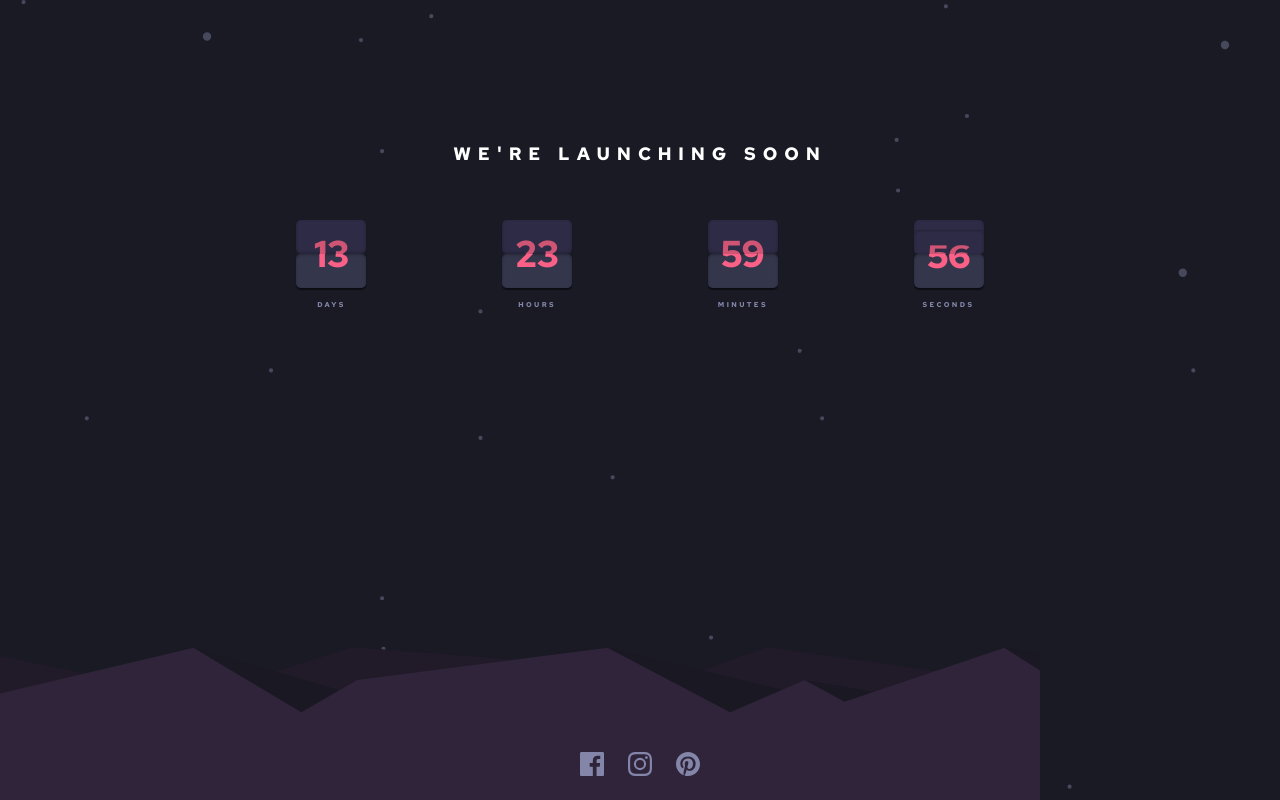
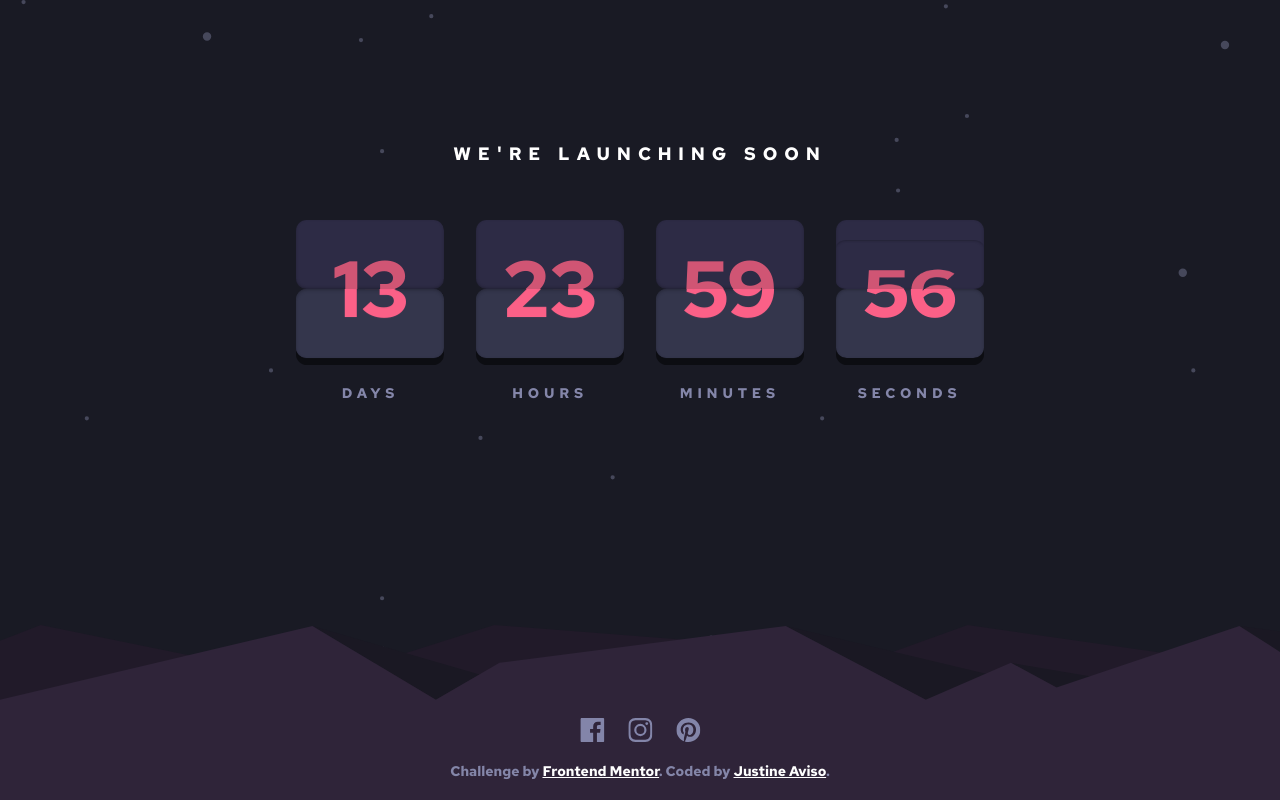
Before and after one commit to jastenn/launch-countdown-page, a Vue app: page / in a window 1280 px wide. Built offline with nearby package versions, Linux system fonts and the light colour scheme.

Commit message:
Application now responsive

```diff
--- a/index.html
+++ b/index.html
@@ -2,9 +2,9 @@
 <html lang="en">
   <head>
     <meta charset="UTF-8" />
-    <link rel="icon" href="/favicon.ico" />
+    <link rel="icon" href="/favicon-32x32.png" />
     <meta name="viewport" content="width=device-width, initial-scale=1.0" />
-    <title>Vite App</title>
+    <title>Frontend Mentor | Launching Date</title>
   </head>
   <body>
     <div id="app"></div>
--- a/src/App.vue
+++ b/src/App.vue
@@ -1,12 +1,19 @@
 <template>
   <div class="app">
-    <Countdown :launch-date="launchDate" title="We're launching soon" />
-    <SocialLinks class="social-links" />
+    <main>
+      <Countdown :launch-date="launchDate" title="We're launching soon" />
+    </main>
+
+    <footer class="footer">
+      <SocialLinks class="socials" />
+      <Attribution />
+    </footer>
   </div>
 </template>
 
 <script setup lang="ts">
 import Countdown from './components/Countdown.vue';
+import Attribution from './components/Attribution.vue';
 import SocialLinks from './components/SocialLinks.vue';
 import { DateTime } from 'luxon'
 
@@ -65,11 +72,21 @@ body {
   padding-top: 8.875rem;
 }
 
-.social-links {
+.footer {
+  color: var(--primary-grayish-blue);
   position: absolute;
   bottom: 1.25rem;
   left: 50%;
   transform: translateX(-50%);
 }
 
+.footer .socials {
+  margin-bottom: 1rem;
+}
+@media (min-width: 800px) {
+  body {
+    background-position: bottom, center;
+    background-size: contain, cover;
+  }
+}
 </style>
--- /dev/null
+++ b/src/components/Attribution.vue
@@ -0,0 +1,21 @@
+<template>
+  <div class="attribution">
+    Challenge by
+    <a href="https://www.frontendmentor.io?ref=challenge" target="_blank"
+      >Frontend Mentor</a
+    >. Coded by <a href="https://github.com/jastenn">Justine Aviso</a>.
+  </div>
+</template>
+
+<script setup lang="ts"></script>
+
+<style scoped>
+.attribution a {
+  color: var(--neutral-white);
+  transition: color 200ms ease-out;
+}
+
+.attribution a:hover {
+  color: var(--primary-soft-red);
+}
+</style>
--- a/src/components/CountdownTimerCard.vue
+++ b/src/components/CountdownTimerCard.vue
@@ -61,7 +61,7 @@ const resetAnimation = (el: HTMLElement) => {
   height: var(--container-height);
   width: 4.375rem;
   border-radius: var(--radius);
-  box-shadow: 0 2px 1px rgba(0, 0, 0, .5);
+  box-shadow: 0 3px 0px rgba(0, 0, 0, .5);
 }
 
 .label {
@@ -164,7 +164,7 @@ const resetAnimation = (el: HTMLElement) => {
 }
 
 .card-face-back > span {
-  transform: translateY(-50%);
+  transform: translateY(-52%);
   display: block;
 }
 
@@ -175,4 +175,49 @@ const resetAnimation = (el: HTMLElement) => {
   left: 50%;
   transform: translate(-50%, 50%);
 }
+
+@media (min-width: 500px) {
+  .container {
+    --container-height: 5.5rem;
+    font-size: 3.13rem;
+    width: 5.88rem;
+    box-shadow: 0 4px 0px rgba(0, 0, 0, .5);
+  }
+
+  .label {
+    font-size: .565rem;
+    margin-top: 1rem;
+  }
+}
+
+@media (min-width: 700px) {
+  .container {
+    --container-height: 7.38rem;
+    font-size: 4rem;
+    width: 7.88rem;
+    box-shadow: 0 6px 0px rgba(0, 0, 0, .5);
+  }
+
+  .label {
+    font-size: .625rem;
+    margin-top: 1.25rem;
+  }
+}
+@media (min-width: 1000px) {
+  .container {
+    --container-height: 8.63rem;
+    width: 9.25rem;
+    font-size: 4.88rem;
+    box-shadow: 0 7px 0px rgba(0, 0, 0, .5);
+  }
+
+  .label {
+    font-size: .875rem;
+    margin-top: 1.63rem;
+
+  }
+  .card-face-back > span {
+    transform: translateY(-50%);
+  }
+}
 </style>
```
Also changed, not shown: public/favicon-32x32.png (renamed from src/assets/images/favicon-32x32.png), 1 other file (tests, documents, lock files or other folders).
